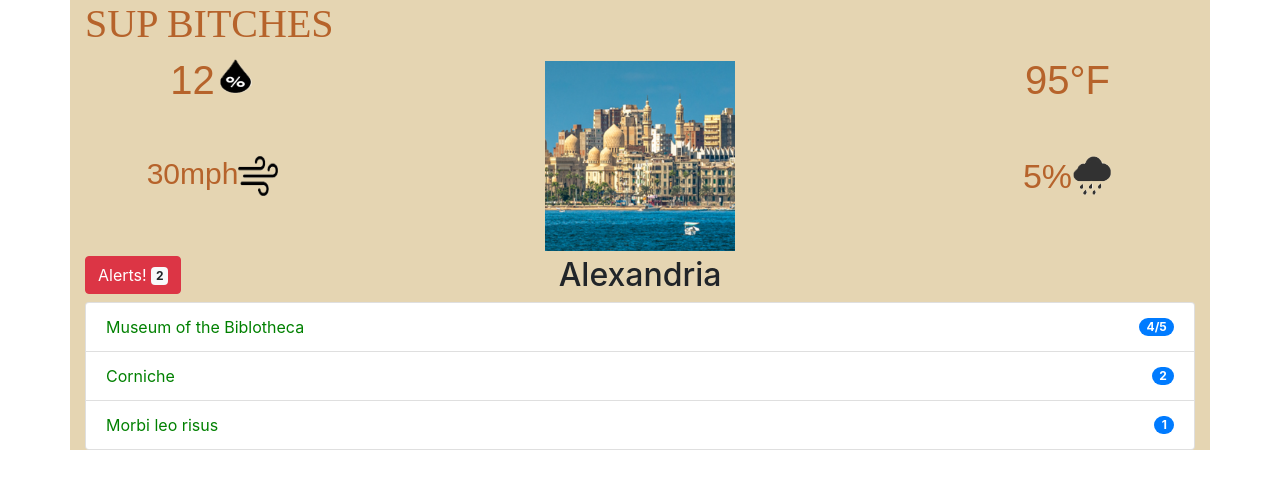
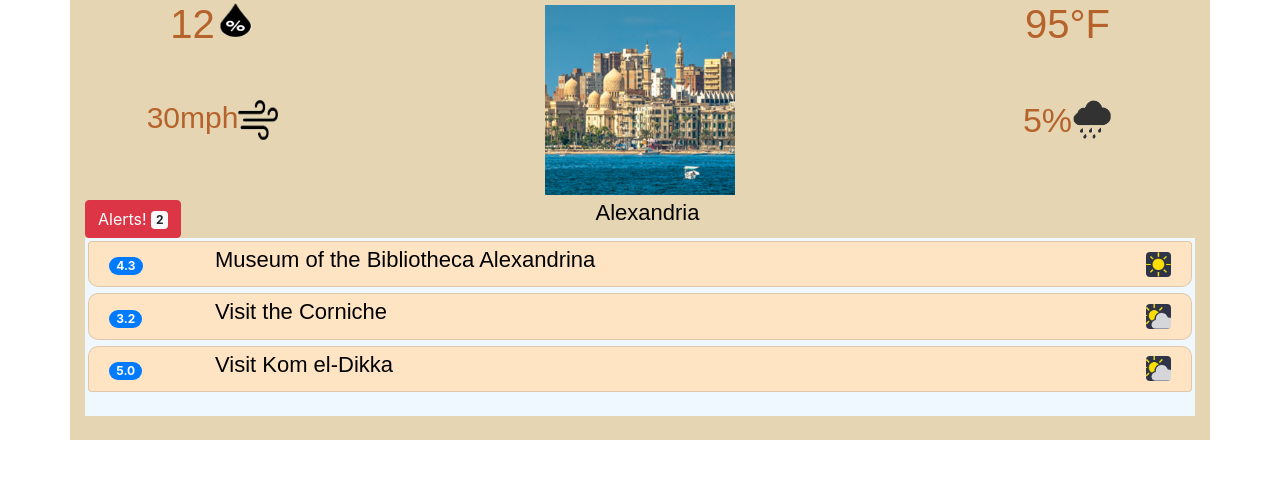
Before and after one commit to NickLai169/cs160-p1-leisure-traveller, a Django app: template weather/templates/weather/landing.html in a window 1280 px wide. Shown: the top 489 px of the page. Run offline with Django 3.2, Linux system fonts and the light colour scheme; the template is opened without the code that fills it, so the values that code supplies are empty; some libraries are stand-ins or nearby versions.

Commit message:
finished landing lage

```diff
--- a/index.html
+++ b/index.html
@@ -5,6 +5,7 @@
     </head>
 
     <body>
+
         <div id="outer-wrapper">
             <div id="left-column">
                 <h1>
--- a/weather/static/weather/css/style.css
+++ b/weather/static/weather/css/style.css
@@ -1,11 +1,23 @@
-li {
-    color: green;
-}
-
 h1 {
     font-family: 'Times New Roman', Times, serif;
     color: #b6632b;
     vertical-align: text-bottom;
+}
+
+h2 {
+    font-family: 'Sunflower', sans-serif;
+    font-size: 22px;
+    color: #000000;
+    vertical-align: text-bottom;
+    padding-left: 15px;
+
+}
+
+nav ul {
+    height: 50px;
+    width: 100px;
+    overflow: hidden;
+    overflow-y: scroll;
 }
 
 .main-img {
@@ -24,8 +36,24 @@ h1 {
 }
 
 
-
 .weather-stats {
     font-family: 'Sunflower', sans-serif;
     font-size: 80px;
 }
+
+.weather-stats-img {
+    border-radius: 4px;
+    width: 25px;
+    height: 25px;
+    object-fit: cover;
+    display: block;
+    margin-left: auto;
+    margin-right: auto;
+}
+
+.recommendations {
+    background-color: bisque;
+    padding: 5px;
+    border-radius: 10px;
+    margin: 3px;
+}
--- a/weather/templates/weather/landing.html
+++ b/weather/templates/weather/landing.html
@@ -12,7 +12,6 @@
 
 <body>
     <div class="container" style="background-color: #e5d5b2;">
-        <h1> SUP BITCHES </h1>
         <div class="row justify-content-xs-center">
           <!-- Left -->
           <div class="col ">
@@ -56,7 +55,7 @@
             <br>
           </div>
           <div class="col-3">
-            <button type="button" class="btn btn-danger">
+            <button type="button" class="btn btn-danger" data-toggle="modal" data-target="#alerts">
               Alerts! <span class="badge badge-light">2</span>
               <span class="sr-only">unread messages</span>
             </button>
@@ -70,25 +69,47 @@
         </div>
 
         <!-- Below -->
-        <div class="overflow-auto">
+        <div class="overflow-auto" style="border: #e5d5b2c2; background-color: aliceblue;">
           <ul class="list-group">
-            <li class="list-group-item d-flex justify-content-between align-items-center">
-              Museum of the Biblotheca
-              <span class="badge badge-primary badge-pill">4/5</span>
+            <li class="list-group-item d-flex justify-content-between align-items-center recommendations">
+              <div class="col-1">
+                <span class="badge badge-primary badge-pill">4.3</span>
+              </div>
+              <div class="col">
+                <h2>Museum of the Bibliotheca Alexandrina</h2>
+              </div>
+              <div class="col-2">
+                <img src="{% static 'weather/images/sunny.PNG' %}" class="weather-stats-img" style="float: right;" alt="">
+              </div>
             </li>
-            <li class="list-group-item d-flex justify-content-between align-items-center">
-              Corniche
-              <span class="badge badge-primary badge-pill">2</span>
+            <li class="list-group-item d-flex justify-content-between align-items-center recommendations">
+              <div class="col-1">
+                <span class="badge badge-primary badge-pill">3.2</span>
+              </div>
+              <div class="col">
+                <h2> Visit the Corniche</h2>
+              </div>
+              <div class="col-2">
+                <img src="{% static 'weather/images/hidden.PNG' %}" class="weather-stats-img" style="float: right;" alt="">
+              </div>
             </li>
-            <li class="list-group-item d-flex justify-content-between align-items-center">
-              Morbi leo risus
-              <span class="badge badge-primary badge-pill">1</span>
+            <li class="list-group-item d-flex justify-content-between align-items-center recommendations">
+              <div class="col-1">
+                <span class="badge badge-primary badge-pill">5.0</span>
+              </div>
+              <div class="col">
+                <h2> Visit Kom el-Dikka </h2>
+              </div>
+              <div class="col-2">
+                <img src="{% static 'weather/images/hidden.PNG' %}" class="weather-stats-img" style="float: right;" alt="">
+              </div>
             </li>
           </ul>
+          <br>
         </div>
+
+    <br>
     </div>
-    <br/>
-    <div class="container"></div>
 
 </body>
 </html>
--- a/weather/templates/weather/style.css
+++ b/weather/templates/weather/style.css
@@ -1,6 +1,6 @@
 h1 {
     font-family: 'Times New Roman', Times, serif;
-    color: tomato;
+    color: rgb(17, 0, 255);
     background-color: blue;
 }
 
```
Also changed, not shown: weather/static/weather/images/cloudy.png (added), weather/static/weather/images/hidden.png (added), weather/static/weather/images/sunny.png (added).
